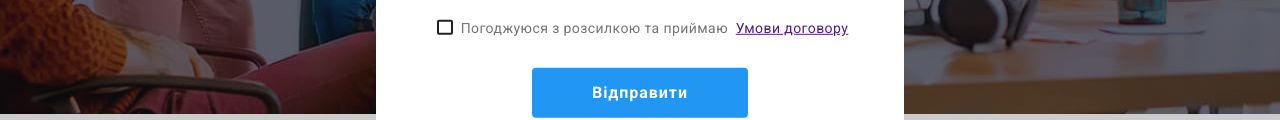
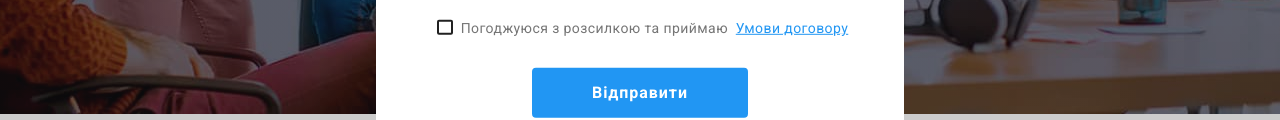
Before and after one commit to OlhaKuch/goit-markup-hw-06, a plain HTML site: page index.html in a window 1280 px wide. Both pictures are taken after a click on the button "Замовити послугу". Shown: the part 567-687 px from the top of the page. Drawn offline with nearby package versions, Linux system fonts and the light colour scheme.

Commit message:
Small Edits

```diff
--- a/index.html
+++ b/index.html
@@ -523,7 +523,7 @@
                   <use href="./images/symbol-defs.svg#icon-check" class="icon-agree-color-active"></use>
               </svg>
               </span>
-              <p class="row-agree" lang="uk">Погоджуюся з розсилкою та приймаю &nbsp;</p><a href="">Умови договору</a></span>
+              <p class="row-agree" lang="uk">Погоджуюся з розсилкою та приймаю &nbsp;</p><a href="" class="link-agree">Умови договору</a></span>
           </label>
 
           <button type="submit" class="btn-submit-form" lang="uk">Відправити</button>
--- a/styles/style.css
+++ b/styles/style.css
@@ -780,6 +780,9 @@ body {
   position: relative;
   margin: 0;
 }
+.link-agree {
+  color: var(--accent-color);
+}
 
 .icon-agree-checked {
   background-color: transparent;
@@ -804,7 +807,6 @@ body {
 .checkbox:focus + .icon-agree-checked {
   box-shadow: 0 0 0 1px var(--accent-color);
 }
-
 .icon-agree-color-active {
   position: absolute;
   left: 0;
```
